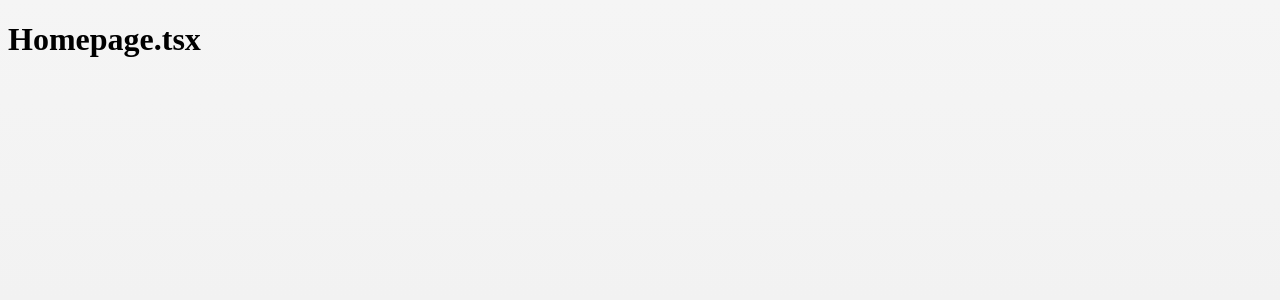
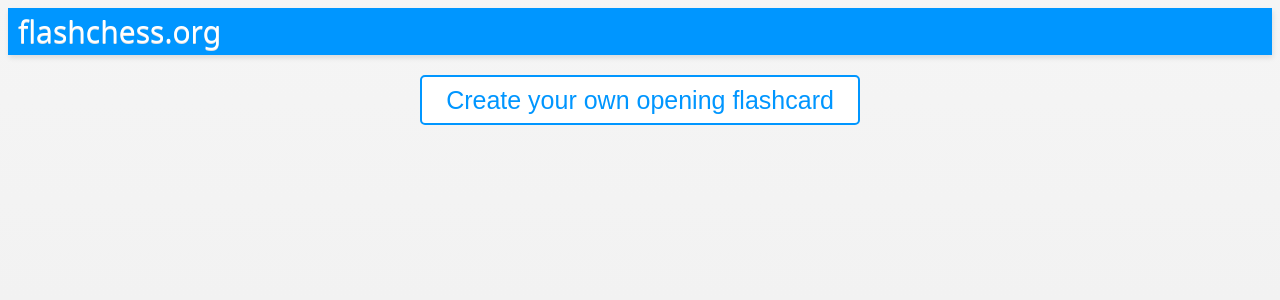
Before and after one commit to FlashChess/flashcard, a React (Create React App) app: page / in a window 1280 px wide. Shown: the top 300 px of the page. Built offline with nearby package versions, Linux system fonts and the light colour scheme.

Commit message:
First step

```diff
--- a/src/Homepage.tsx
+++ b/src/Homepage.tsx
@@ -1,7 +1,30 @@
+import "./homepage.css";
+
 export default function Homepage() {
-    return(
+    const handleClick = () => {
+        window.location.href = "https://flashchess.org/#/flashcard";
+    }
+
+    return (
         <div>
-            <h1>Homepage.tsx</h1>
+            <div className="flashchess-org">flashchess.org</div>
+
+            <div className="box">
+                <div className="description-samples-box">
+                    <div className="flashchess-description">
+
+                    </div>
+                    <div className="samples-table">
+
+                    </div>
+                </div>
+
+                <div className="description-of-work">
+
+                </div>
+
+                <button className="create-button" onClick={handleClick}>Create your own opening flashcard</button>
+            </div>
         </div>
     );
 }
--- /dev/null
+++ b/src/homepage.css
@@ -0,0 +1,52 @@
+body {
+    --blue1: rgb(0, 150, 255);
+    --blue2: #0078d4;
+}
+
+.flashchess-org {
+    color: #ffffff;
+    font-size: 30px;
+    line-height: 27px;
+    text-shadow: 0 1px 0 rgb(221, 221, 221);
+    font-family: 'Noto Sans', Sans-Serif;
+
+    padding: 10px 10px;
+    box-shadow: 1px 3px 5px rgba(0,0,0,0.1);
+    background-color: var(--blue1);
+    margin-bottom: 20px;
+}
+
+.box {
+    display: flex;
+    flex-direction: column;
+    align-items: center;
+}
+
+.create-button {
+    background-color: white;
+    height: 50px;
+    width: 440px;
+
+    color: var(--blue1);
+    font-size: 25px;
+    white-space: nowrap;
+
+    border-color: var(--blue1);
+    border-radius: 5px;
+    border-style: solid;
+
+    cursor: pointer;
+
+    transition:
+        background-color 0.15s,
+        color 0.15s;
+}
+
+.create-button:hover {
+    background-color: var(--blue1);
+    color: white;
+}
+
+.create-button:active {
+    opacity: 0.8;
+}
```
